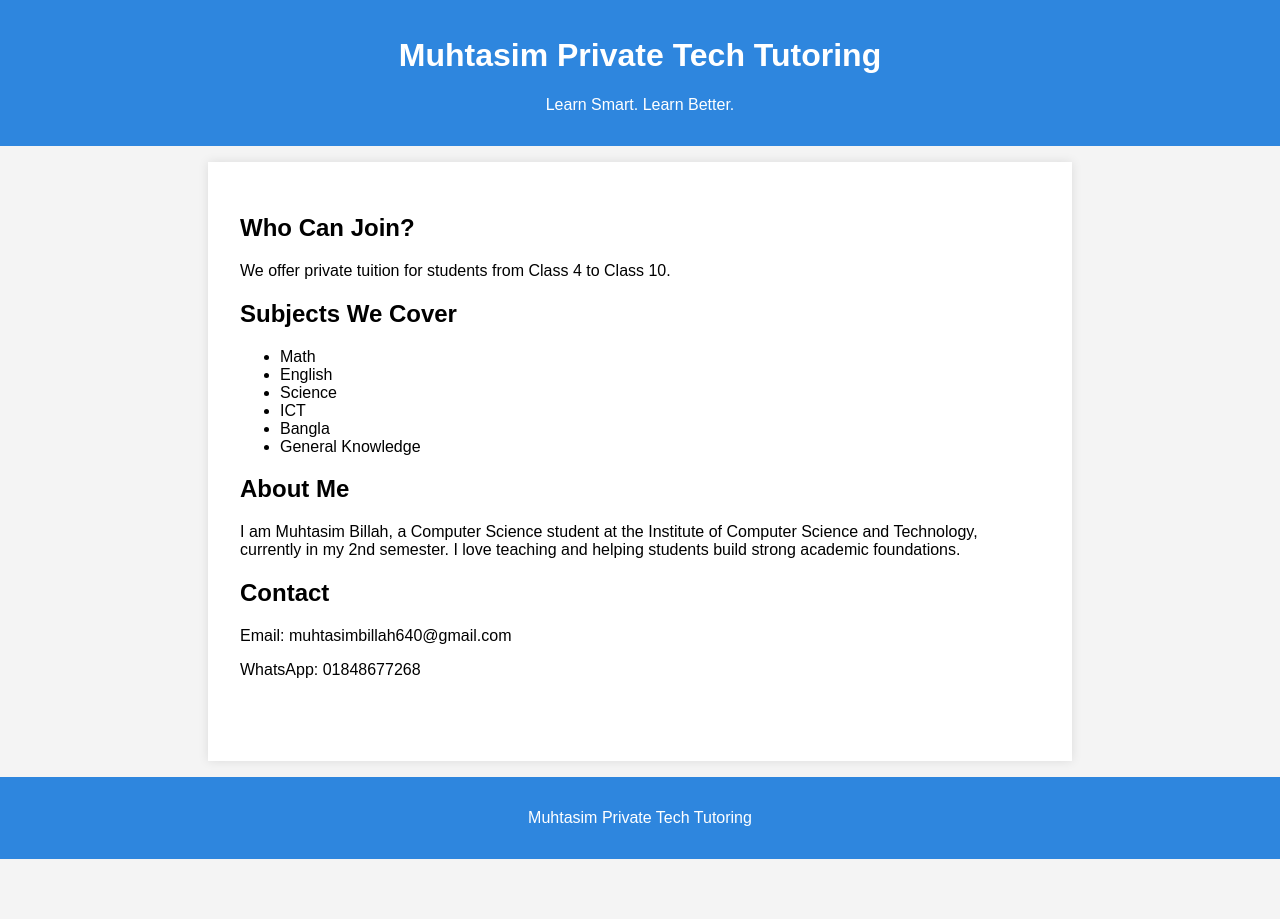
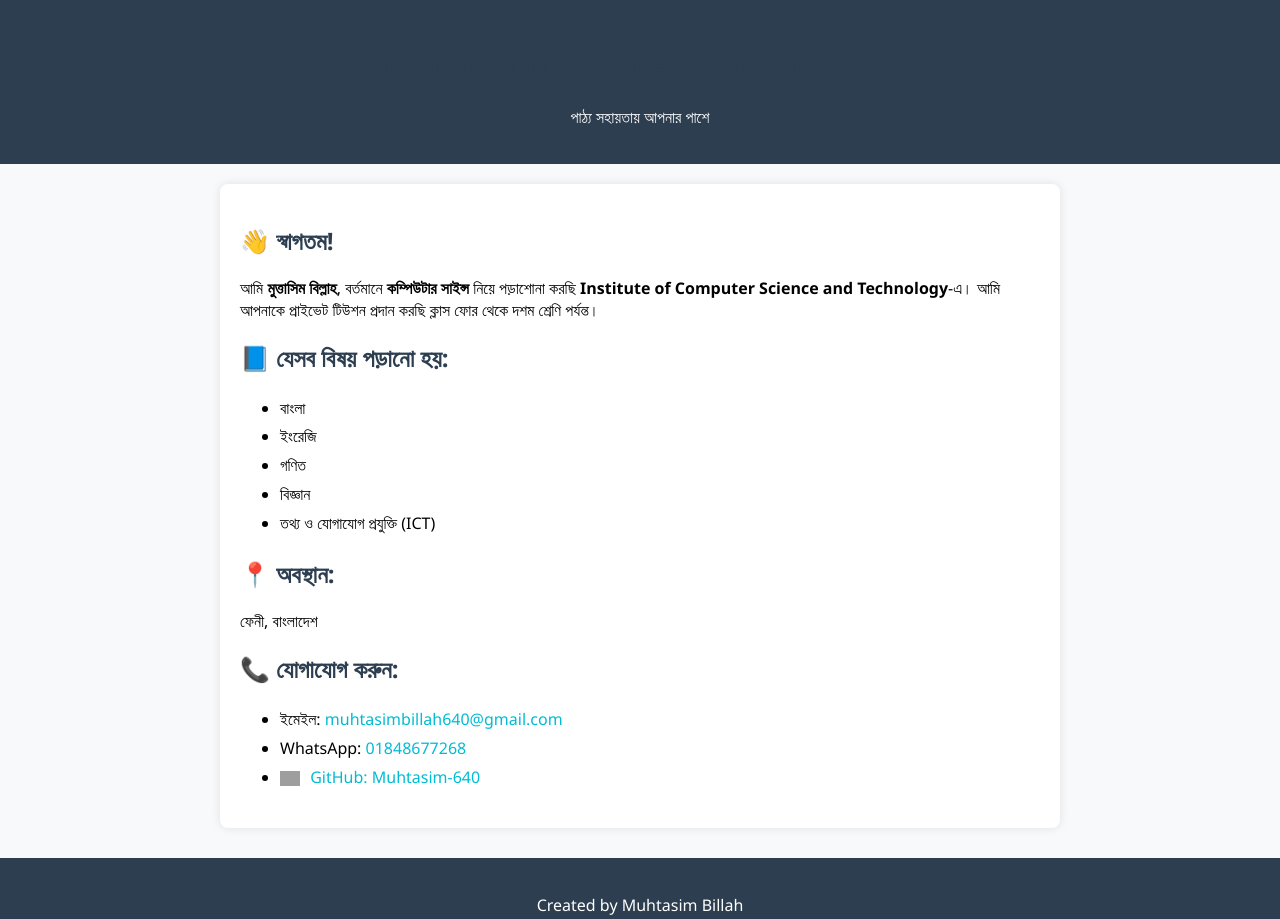
Before and after one commit to Muhtasim-640/muhtasim-tech-tutoring, a plain HTML site: page index.html in a window 1280 px wide. Before the commit the page ends 859 px from the top, so only its background shows below. Drawn offline with Linux system fonts and the light colour scheme; grey boxes are pictures that could not be loaded.

Commit message:
Update index.html

```diff
--- a/index.html
+++ b/index.html
@@ -1,38 +1,62 @@
 <!DOCTYPE html>
-<html lang="en">
+<html lang="bn">
 <head>
   <meta charset="UTF-8" />
   <meta name="viewport" content="width=device-width, initial-scale=1.0"/>
   <title>Muhtasim Private Tech Tutoring</title>
   <style>
     body {
-      font-family: sans-serif;
+      font-family: 'Segoe UI', sans-serif;
+      background-color: #f8f9fa;
       margin: 0;
       padding: 0;
-      background: #f4f4f4;
     }
+
     header {
-      background-color: #2e86de;
+      background-color: #2c3e50;
       color: white;
-      padding: 1rem;
+      padding: 20px;
       text-align: center;
     }
-    section {
-      padding: 2rem;
+
+    main {
+      max-width: 800px;
+      margin: 20px auto;
+      padding: 20px;
       background: white;
-      margin: 1rem auto;
-      max-width: 800px;
       box-shadow: 0 0 10px rgba(0,0,0,0.1);
+      border-radius: 8px;
     }
+
+    h1, h2 {
+      color: #2c3e50;
+    }
+
+    ul {
+      line-height: 1.8;
+    }
+
     footer {
-      background-color: #2e86de;
+      background-color: #2c3e50;
       color: white;
       text-align: center;
-      padding: 1rem;
+      padding: 20px;
+      margin-top: 30px;
     }
+
     a {
-      color: #fff;
+      color: #00bcd4;
+      text-decoration: none;
+    }
+
+    a:hover {
       text-decoration: underline;
+    }
+
+    .github-link img {
+      width: 20px;
+      vertical-align: middle;
+      margin-right: 6px;
     }
   </style>
 </head>
@@ -40,35 +64,44 @@
 
   <header>
     <h1>Muhtasim Private Tech Tutoring</h1>
-    <p>Learn Smart. Learn Better.</p>
+    <p>পাঠ্য সহায়তায় আপনার পাশে</p>
   </header>
 
-  <section>
-    <h2>Who Can Join?</h2>
-    <p>We offer private tuition for students from Class 4 to Class 10.</p>
+  <main>
+    <h2>👋 স্বাগতম!</h2>
+    <p>
+      আমি <strong>মুত্তাসিম বিল্লাহ</strong>, বর্তমানে <strong>কম্পিউটার সাইন্স</strong> নিয়ে পড়াশোনা করছি
+      <strong>Institute of Computer Science and Technology</strong>-এ। আমি আপনাকে প্রাইভেট টিউশন
+      প্রদান করছি ক্লাস ফোর থেকে দশম শ্রেণি পর্যন্ত।
+    </p>
 
-    <h2>Subjects We Cover</h2>
+    <h2>📘 যেসব বিষয় পড়ানো হয়:</h2>
     <ul>
-      <li>Math</li>
-      <li>English</li>
-      <li>Science</li>
-      <li>ICT</li>
-      <li>Bangla</li>
-      <li>General Knowledge</li>
+      <li>বাংলা</li>
+      <li>ইংরেজি</li>
+      <li>গণিত</li>
+      <li>বিজ্ঞান</li>
+      <li>তথ্য ও যোগাযোগ প্রযুক্তি (ICT)</li>
     </ul>
 
-    <h2>About Me</h2>
-    <p>I am Muhtasim Billah, a Computer Science student at the Institute of Computer Science and Technology, currently in my 2nd semester. I love teaching and helping students build strong academic foundations.</p>
+    <h2>📍 অবস্থান:</h2>
+    <p>ফেনী, বাংলাদেশ</p>
 
-    <h2>Contact</h2>
-    <p>Email: muhtasimbillah640@gmail.com</p>
-    <p>WhatsApp: 01848677268</p>
-    <p><a
-         href="https://github.com/Muhtasim-640" target="_blank">GitHub: Muhtasim-640</a></p>
-  </section>
+    <h2>📞 যোগাযোগ করুন:</h2>
+    <ul>
+      <li>ইমেইল: <a href="mailto:muhtasimbillah640@gmail.com">muhtasimbillah640@gmail.com</a></li>
+      <li>WhatsApp: <a href="https://wa.me/8801848677268" target="_blank">01848677268</a></li>
+      <li class="github-link">
+        <a href="https://github.com/Muhtasim-640" target="_blank">
+          <img src="https://github.githubassets.com/images/modules/logos_page/GitHub-Mark.png" alt="GitHub" />
+          GitHub: Muhtasim-640
+        </a>
+      </li>
+    </ul>
+  </main>
 
   <footer>
-    <p>Muhtasim Private Tech Tutoring</p>
+    <p>Created by Muhtasim Billah</p>
   </footer>
 
 </body>
```
